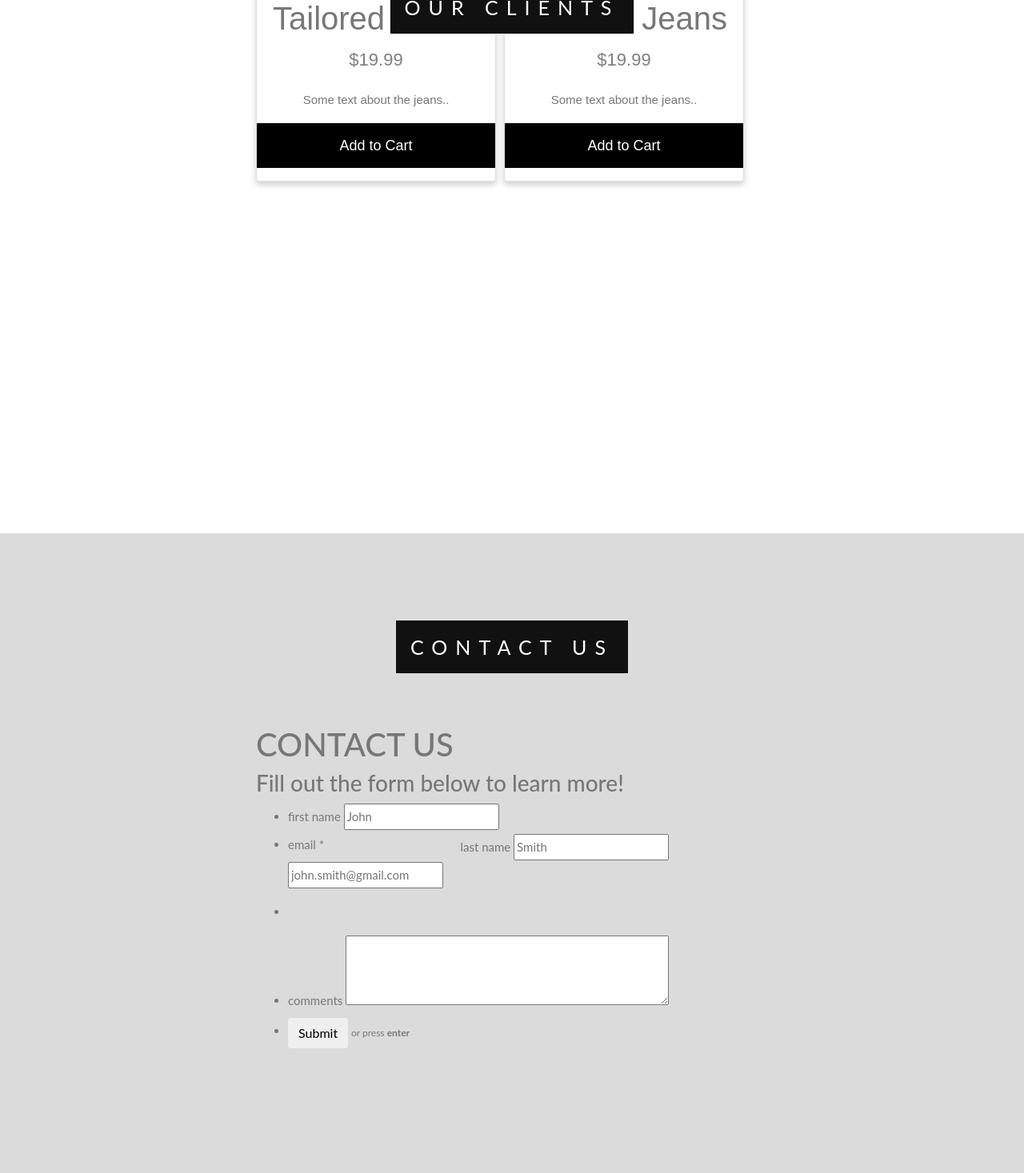
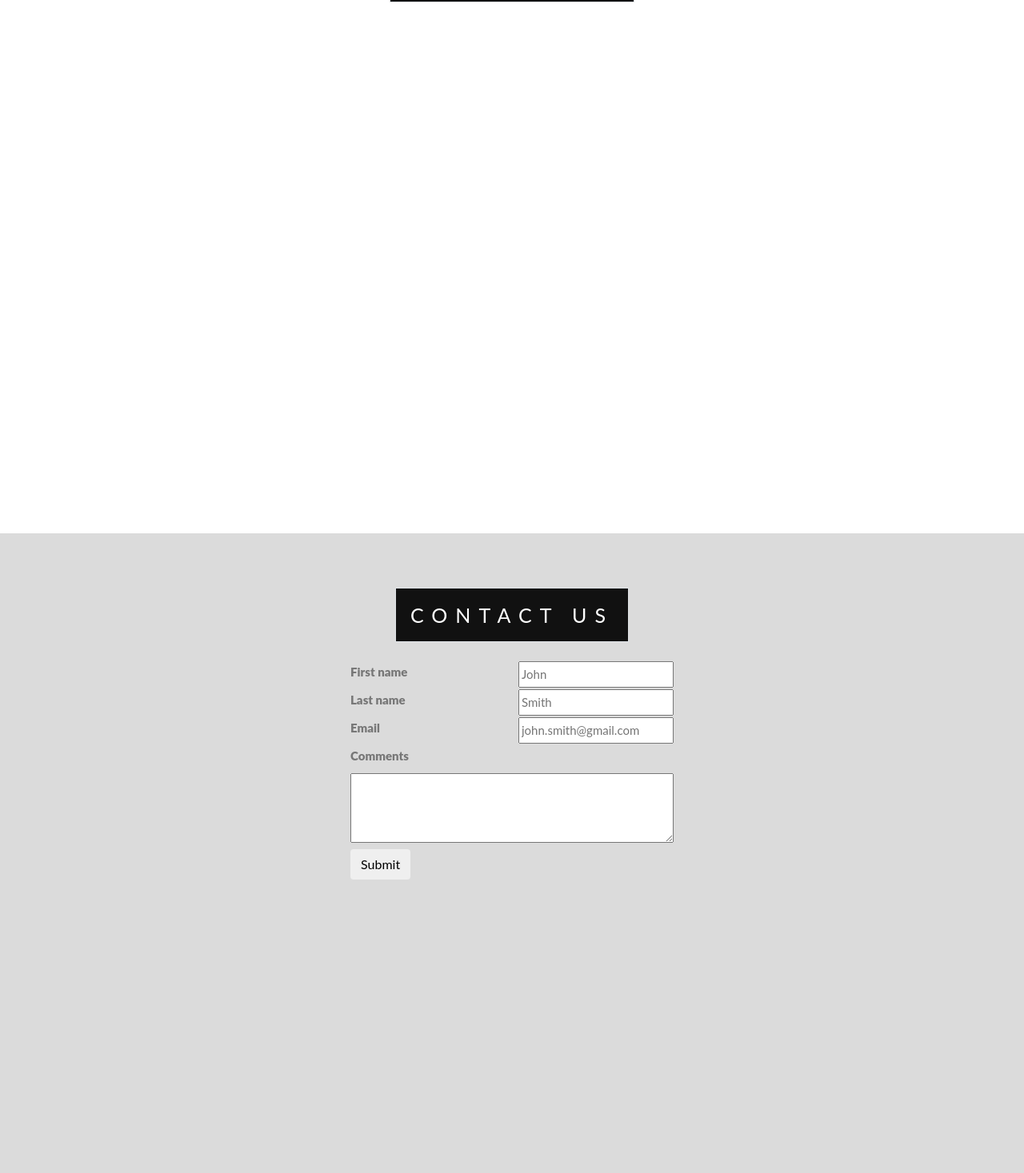
Before and after one commit to Drammaster/cryptocake, a Flask app: page / in a window 1280 px wide. Shown: the part 2533-4000 px from the top of the page at 80% size. Run offline with Flask 2, Linux system fonts and the light colour scheme; some libraries are stand-ins or nearby versions.

Commit message:
Contact Styled

```diff
--- a/static/css/nowich.css
+++ b/static/css/nowich.css
@@ -42,7 +42,7 @@
 
 .caption
 {
-    top: 15%;
+    top: 10%;
 }
 
 .caption span.border,
@@ -96,9 +96,12 @@
 }
 
 .card {
+    flex: 1 1 100%;
+    flex-direction: column;
+    margin: 5px;
+    padding: 10px;
     box-shadow: 0 4px 8px 0 rgba(0, 0, 0, 0.2);
     max-width: 300px;
-    margin: auto;
     text-align: center;
     font-family: arial;
 }
@@ -126,18 +129,29 @@
 
 .content {
     position: relative;
-    top: 30%;
+    justify-content: center;
+    top: 20%;
     width: 50%;
     margin-left: auto;
     margin-right: auto;
 }
 
 .what-we-offer {
-    display: grid;
-    grid-template-columns: repeat(3, 300px);
-    grid-template-rows: auto;
-    column-gap: 10px;
-    row-gap: 15px;
+    position: relative;
+    top: 20%;
+    margin: 0px 5%;
+    display: flex;
+    flex-wrap: wrap;
+    justify-content: center;
+    padding-left: 0;
+}
+
+.contact-labels {
+    font-weight: 900;
+}
+
+.contact-inputs-left {
+    float: right;
 }
 
 @media only screen and (max-width: 1050px) {
--- a/templates/nowich.html
+++ b/templates/nowich.html
@@ -66,43 +66,36 @@
         <div class="caption">
             <span class="border">WHAT WE OFFER</span><br>
         </div>
-        <div class="content">
         <div class="what-we-offer">
             <div class="card">
-                    <img src="jeans3.jpg" alt="Denim Jeans" style="width:100%">
-                    <h1>Tailored Jeans</h1>
-                    <p class="price">$19.99</p>
-                    <p>Some text about the jeans..</p>
-                    <p><button>Add to Cart</button></p>
+                <!--<img src="jeans3.jpg" alt="Denim Jeans" style="width:100%">-->
+                <h1>Web Development</h1>
+                <p>Some text about the Web Development..</p>
+                <p><button>Learn more</button></p>
             </div>
             <div class="card">
-                    <img src="jeans3.jpg" alt="Denim Jeans" style="width:100%">
-                    <h1>Tailored Jeans</h1>
-                    <p class="price">$19.99</p>
-                    <p>Some text about the jeans..</p>
-                    <p><button>Add to Cart</button></p>
+                <!--<img src="jeans3.jpg" alt="Denim Jeans" style="width:100%">-->
+                <h1>Google Adwords</h1>
+                <p>Some text about the Google Adwords..</p>
+                <p><button>Learn more</button></p>
             </div>
             <div class="card">
-                    <img src="jeans3.jpg" alt="Denim Jeans" style="width:100%">
-                    <h1>Tailored Jeans</h1>
-                    <p class="price">$19.99</p>
+                <!--<img src="jeans3.jpg" alt="Denim Jeans" style="width:100%">-->
+                <h1>Social Media Marketing</h1>
                 <p>Some text about the jeans..</p>
-                    <p><button>Add to Cart</button></p>
+                <p><button>Learn more</button></p>
             </div>
             <div class="card">
-                    <img src="jeans3.jpg" alt="Denim Jeans" style="width:100%">
-                    <h1>Tailored Jeans</h1>
-                    <p class="price">$19.99</p>
-                    <p>Some text about the jeans..</p>
-                    <p><button>Add to Cart</button></p>
+                <!--<img src="jeans3.jpg" alt="Denim Jeans" style="width:100%">-->
+                <h1>Remarketing Campaigns</h1>
+                <p>Some text about the Remarketing Campaigns..</p>
+                <p><button>Learn more</button></p>
             </div>
             <div class="card">
-                    <img src="jeans3.jpg" alt="Denim Jeans" style="width:100%">
-                    <h1>Tailored Jeans</h1>
-                    <p class="price">$19.99</p>
-                    <p>Some text about the jeans..</p>
-                    <p><button>Add to Cart</button></p>
-                </div>
+                <!--<img src="jeans3.jpg" alt="Denim Jeans" style="width:100%">-->
+                <h1>Search Engine Optimisation</h1>
+                <p>Some text about the Search Engine Optimisation..</p>
+                <p><button>Learn more</button></p>
             </div>
         </div>
     </div>
@@ -120,43 +113,25 @@
 
         <div class="content">
             <div class="container">
-                <div class="row header">
-                    <h1>CONTACT US &nbsp;</h1>
-                    <h3>Fill out the form below to learn more!</h3>
-                </div>
                 <div class="row body">
-                    <form action="#">
-                    <ul>
-
-                        <li>
-                        <div class="left">
-                            <label for="first_name">first name</label>
-                            <input type="text" name="first_name" placeholder="John" />
-                        </div>
-                        <div class="pull-right">
-                            <label for="last_name">last name</label>
-                            <input type="text" name="last_name" placeholder="Smith" />
-                        </div>
-                        </li>
-
-                        <li>
-                        <p>
-                            <label for="email">email <span class="req">*</span></label>
-                            <input type="email" name="email" placeholder="john.smith@gmail.com" />
-                        </p>
-                        </li>
-                        <li><div class="divider"></div></li>
-                        <li>
-                        <label for="comments">comments</label>
-                        <textarea cols="46" rows="3" name="comments"></textarea>
-                        </li>
-
-                        <li>
+                    <form action="mailto:csiga1222@gmail.com"
+                        method="POST"
+                        enctype="multipart/form-data"
+                        name="EmailForm">
+                        <label class="contact-labels" for="first_name">First name</label>
+                        <input class="contact-inputs-left" type="text" name="First_name" placeholder="John" />
+                        <br>
+                        <label class="contact-labels" for="last_name">Last name</label>
+                        <input class="contact-inputs-left" type="text" name="Last_name" placeholder="Smith" />
+                        <br>
+                        <label class="contact-labels" for="email">Email</label>
+                        <input class="contact-inputs-left" type="email" name="Email" placeholder="john.smith@gmail.com" />
+                        <br>
+                        <label class="contact-labels" for="comments">Comments</label>
+                        <br>
+                        <textarea cols="46" rows="3" name="Comments"></textarea>
+                        <br>
                         <input class="btn btn-submit" type="submit" value="Submit" />
-                        <small>or press <strong>enter</strong></small>
-                        </li>
-
-                    </ul>
                     </form>
                 </div>
             </div>
```
Lines whose indentation alone changed are shown as unchanged.
